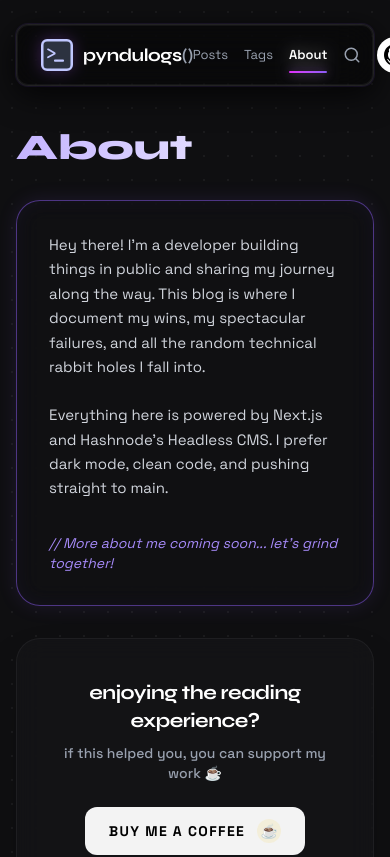
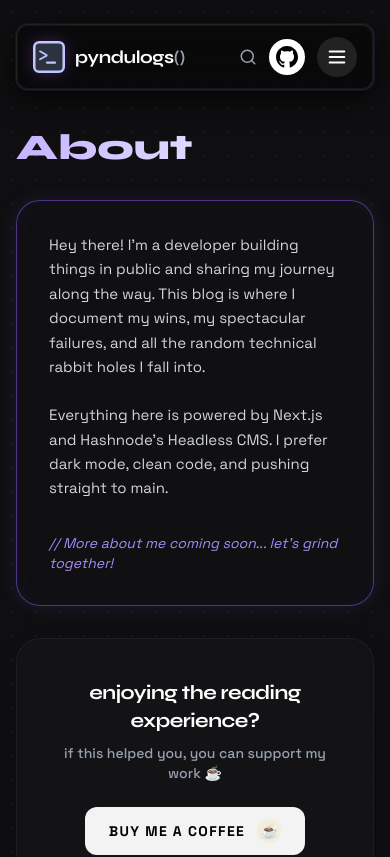
Before and after one commit to Pynthamil/my-blog, a Next.js app: page /about in a window 390 px wide. Shown: the top 857 px of the page. Built offline with nearby package versions, Linux system fonts and the light colour scheme.

Commit message:
fix: add viewport meta and mobile navbar dropdown

```diff
--- a/src/app/globals.css
+++ b/src/app/globals.css
@@ -24,6 +24,17 @@ body {
   color: var(--color-foreground);
   font-family: var(--font-sans);
   overflow-x: hidden;
+}
+
+/* Account for the fixed navbar when navigating to in-page anchors */
+html {
+  scroll-padding-top: 96px;
+}
+
+.prose-blog h1,
+.prose-blog h2,
+.prose-blog h3 {
+  scroll-margin-top: 110px;
 }
 
 /* Scrollbar */
--- a/src/components/Navbar.tsx
+++ b/src/components/Navbar.tsx
@@ -3,9 +3,11 @@
 import Image from "next/image";
 import Link from "next/link";
 import { usePathname } from "next/navigation";
+import { useState } from "react";
 
 export default function Navbar() {
   const pathname = usePathname();
+  const [isMenuOpen, setIsMenuOpen] = useState(false);
 
   const navLinks = [
     { name: "Posts", href: "/posts" },
@@ -14,8 +16,11 @@ export default function Navbar() {
   ];
 
   return (
-    <nav className="fixed top-0 left-0 right-0 z-50 w-full flex justify-center pt-6 px-4 pointer-events-none">
-      <div className="w-full max-w-[1100px] border border-white/10 rounded-[12px] px-6 py-3 flex items-center justify-between pointer-events-auto bg-black/40 backdrop-blur-[20px] shadow-[0_8px_32px_0_rgba(0,0,0,0.8),inset_0_0_0_1px_rgba(255,255,255,0.05)] ring-1 ring-purple-500/10">
+    <nav
+      className="fixed top-0 left-0 right-0 z-50 w-full flex justify-center px-4 pointer-events-none"
+      style={{ paddingTop: "calc(1.5rem + env(safe-area-inset-top))" }}
+    >
+      <div className="relative w-full max-w-[1100px] border border-white/10 rounded-[12px] px-4 sm:px-6 py-3 flex items-center justify-between gap-3 pointer-events-auto bg-black/40 backdrop-blur-[20px] shadow-[0_8px_32px_0_rgba(0,0,0,0.8),inset_0_0_0_1px_rgba(255,255,255,0.05)] ring-1 ring-purple-500/10">
         {/* Logo */}
         <Link href="/" className="group flex items-center gap-2.5 transition-all hover:scale-[1.02]">
           <div className="relative w-8 h-8 md:w-9 md:h-9 shrink-0 drop-shadow-[0_0_8px_rgba(168,85,247,0.3)]">
@@ -31,8 +36,10 @@ export default function Navbar() {
           </span>
         </Link>
 
-        {/* Nav Items */}
-        <div className="flex items-center gap-4 sm:gap-6">
+        {/* Right controls */}
+        <div className="flex items-center gap-3">
+          {/* Desktop nav items */}
+          <div className="hidden md:flex items-center gap-4 sm:gap-6">
             {navLinks.map((link) => {
               const isActive = pathname === link.href || pathname.startsWith(`${link.href}/`);
               return (
@@ -52,6 +59,7 @@ export default function Navbar() {
                 </Link>
               );
             })}
+          </div>
 
           {/* Search Icon */}
           <Link
@@ -97,7 +105,54 @@ export default function Navbar() {
               <path d="M12 0c-6.626 0-12 5.373-12 12 0 5.302 3.438 9.8 8.207 11.387.599.111.793-.261.793-.577v-2.234c-3.338.726-4.033-1.416-4.033-1.416-.546-1.387-1.333-1.756-1.333-1.756-1.089-.745.083-.729.083-.729 1.205.084 1.839 1.237 1.839 1.237 1.07 1.834 2.807 1.304 3.492.997.107-.775.418-1.305.762-1.604-2.665-.305-5.467-1.334-5.467-5.931 0-1.311.469-2.381 1.236-3.221-.124-.303-.535-1.524.117-3.176 0 0 1.008-.322 3.301 1.23.957-.266 1.983-.399 3.003-.404 1.02.005 2.047.138 3.006.404 2.291-1.552 3.297-1.23 3.297-1.23.653 1.653.242 2.874.118 3.176.77.84 1.235 1.911 1.235 3.221 0 4.609-2.807 5.624-5.479 5.921.43.372.823 1.102.823 2.222v3.293c0 .319.192.694.801.576 4.765-1.589 8.199-6.086 8.199-11.386 0-6.627-5.373-12-12-12z" />
             </svg>
           </a>
+
+          {/* Mobile menu toggle */}
+          <button
+            type="button"
+            className="md:hidden w-10 h-10 flex items-center justify-center rounded-full bg-white/10 text-white hover:bg-white/15 transition-colors active:scale-95"
+            aria-label={isMenuOpen ? "Close menu" : "Open menu"}
+            aria-expanded={isMenuOpen}
+            onClick={() => setIsMenuOpen((v) => !v)}
+          >
+            {isMenuOpen ? (
+              <svg xmlns="http://www.w3.org/2000/svg" width="22" height="22" viewBox="0 0 24 24" fill="none" stroke="currentColor" strokeWidth="2.2" strokeLinecap="round" strokeLinejoin="round">
+                <path d="M18 6 6 18" />
+                <path d="m6 6 12 12" />
+              </svg>
+            ) : (
+              <svg xmlns="http://www.w3.org/2000/svg" width="22" height="22" viewBox="0 0 24 24" fill="none" stroke="currentColor" strokeWidth="2.2" strokeLinecap="round" strokeLinejoin="round">
+                <path d="M4 6h16" />
+                <path d="M4 12h16" />
+                <path d="M4 18h16" />
+              </svg>
+            )}
+          </button>
         </div>
+
+        {/* Mobile dropdown */}
+        {isMenuOpen && (
+          <div className="absolute left-0 right-0 top-full mt-3 md:hidden z-10 rounded-[12px] border border-white/10 bg-black/60 backdrop-blur-[20px] shadow-[0_8px_32px_0_rgba(0,0,0,0.8),inset_0_0_0_1px_rgba(255,255,255,0.05)] p-2">
+            <div className="flex flex-col">
+              {navLinks.map((link) => {
+                const isActive = pathname === link.href || pathname.startsWith(`${link.href}/`);
+                return (
+                  <Link
+                    key={link.name}
+                    href={link.href}
+                    onClick={() => setIsMenuOpen(false)}
+                    className={`px-4 py-3 rounded-[10px] text-[14px] font-medium transition-all ${
+                      isActive
+                        ? "text-white bg-white/10 border border-purple-400/20"
+                        : "text-gray-400 hover:text-white hover:bg-white/5 hover:border hover:border-white/10"
+                    }`}
+                  >
+                    {link.name}
+                  </Link>
+                );
+              })}
+            </div>
+          </div>
+        )}
       </div>
     </nav>
   );
```
Lines whose indentation alone changed are shown as unchanged.
